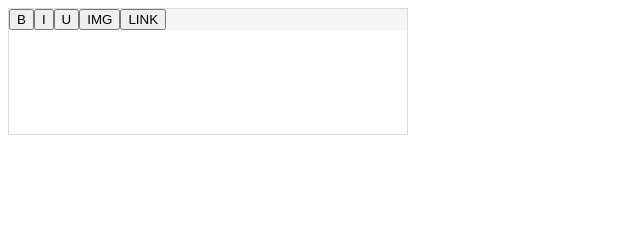
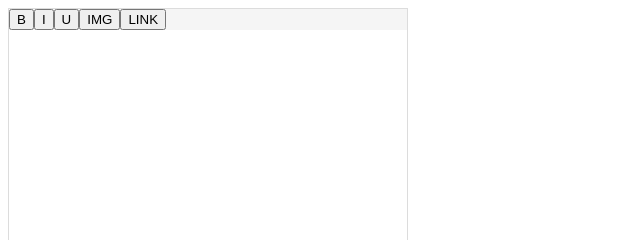
Before and after one commit to kshyju/simpleRTE, a plain HTML site: page index.html in a window 1280 px wide. Shown: the top 240 px of the page, 0-640 px from the left. Drawn offline with nearby package versions, Linux system fonts and the light colour scheme.

Commit message:
Added a screenshot
Added a screenshot

```diff
--- a/index.html
+++ b/index.html
@@ -5,12 +5,12 @@
 <script src="jquery.simpleRTE.js"></script>
 </head>
 <body>
-  <div id="divContainer" style="width:400px;" />
+  <div id="divContainer" style="width:400px;height:400px;" />
 </body>
 <script type="text/javascript">
 
     $(function(){
-        $("#divContainer").simpleRTE();
+        $("#divContainer").simpleRTE({height:300});
     });
 
 </script>
```
Also changed, not shown: 1 other file.
